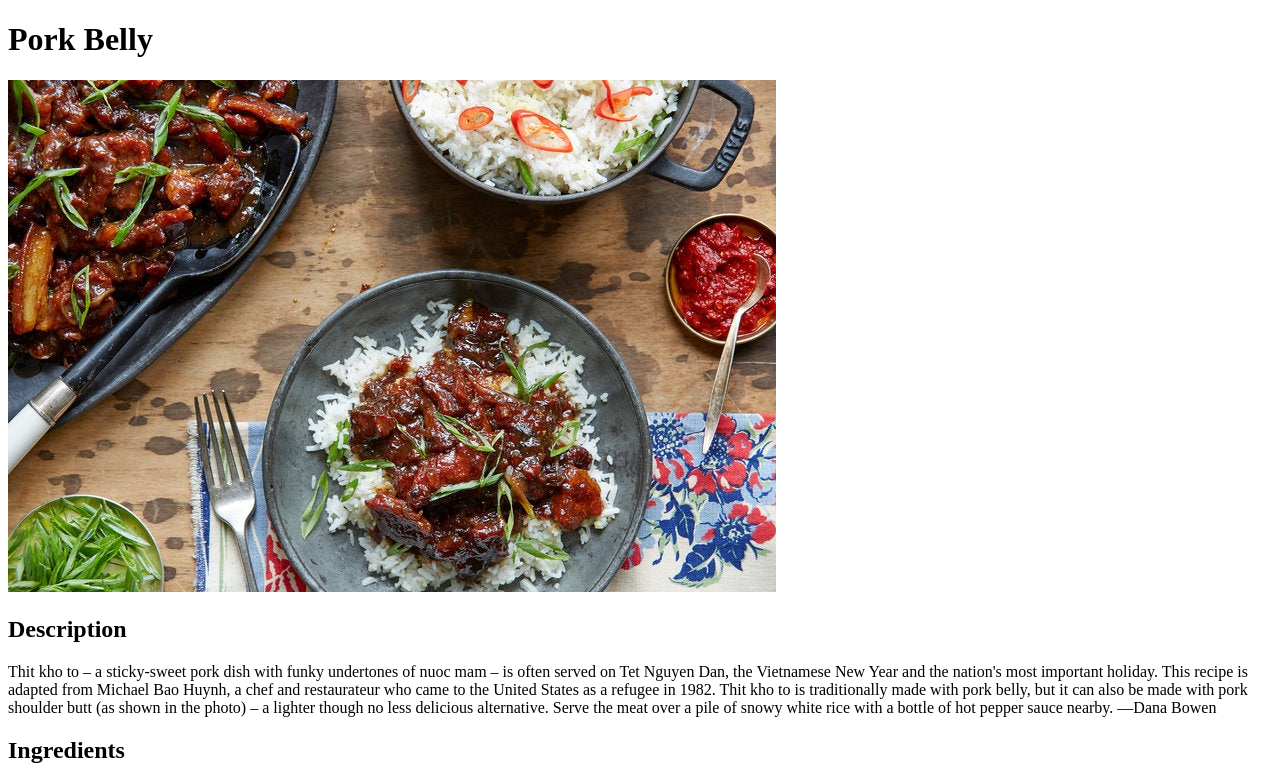
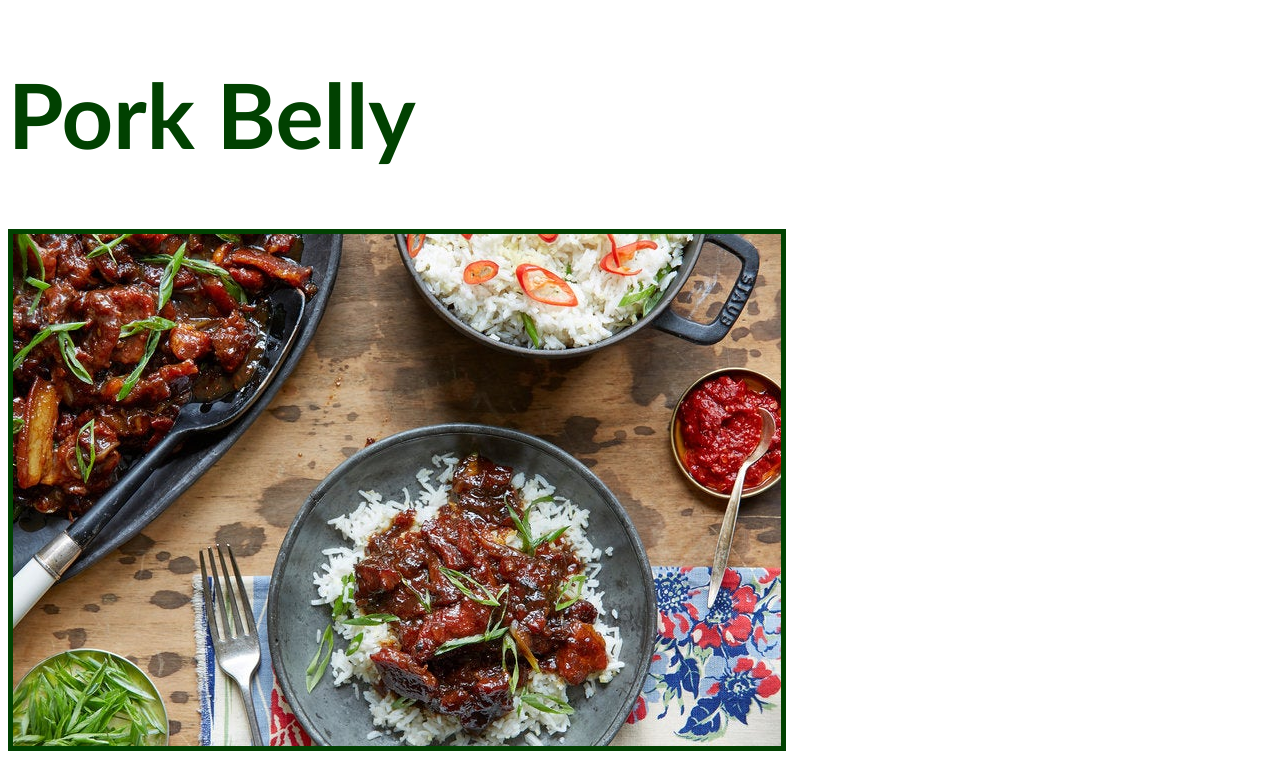
Before and after one commit to ricesaurus/odin-recipes, a plain HTML site: page recipes/pork-belly.html in a window 1280 px wide. Shown: the top 781 px of the page. Drawn offline with Linux system fonts and the light colour scheme.

Commit message:
Add CSS to all pages

```diff
--- a/recipes/pork-belly.html
+++ b/recipes/pork-belly.html
@@ -3,10 +3,11 @@
     <head>
         <meta charset="UTF-8">
         <title>Pork Belly </title>
+        <link rel="stylesheet" href="../style.css">
     </head>
     <body>
         <h1>Pork Belly</h1>
-        <img src="images/07COOKING-VIETNAMESE-PORK1-master768.jpg" alt="">
+        <img src="images/07COOKING-VIETNAMESE-PORK1-master768.jpg" alt="Image of Pork Belly">
         <h2>Description</h2>
         <p>Thit kho to – a sticky-sweet pork dish with funky undertones of nuoc mam – is often served on Tet Nguyen Dan, the Vietnamese New Year and the nation's most important holiday. This recipe is adapted from Michael Bao Huynh, a chef and restaurateur who came to the United States as a refugee in 1982. Thit kho to is traditionally made with pork belly, but it can also be made with pork shoulder butt (as shown in the photo) – a lighter though no less delicious alternative. Serve the meat over a pile of snowy white rice with a bottle of hot pepper sauce nearby. —Dana Bowen</p>
         <h2>Ingredients</h2>
--- /dev/null
+++ b/style.css
@@ -0,0 +1,14 @@
+*{
+    font-family:'Trebuchet MS', 'Lucida Sans Unicode', 'Lucida Grande', 'Lucida Sans', Arial, sans-serif;
+    font-size:45px;
+    color:rgb(1, 65, 1);
+
+}
+h1{
+
+    font-size:90px;
+}
+
+img{
+    border: 5px solid rgb(1, 65, 1);
+}
```
Also changed, not shown: index.html (+2 -0 lines), recipes/cacio-e-pepe.html (+1 -0 lines), recipes/japanese-curry.html (+1 -0 lines), 1 other file.
